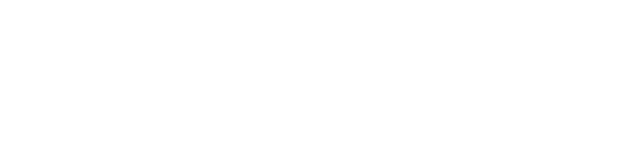
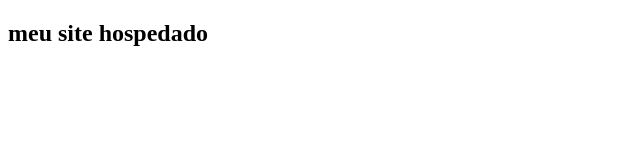
Before and after one commit to juliavftas-hub/notas-de-estudos-ads, a plain HTML site: page index.html in a window 1280 px wide. Shown: the whole page, without its empty margins (0-640 px from the left). Drawn offline with Linux system fonts and the light colour scheme.

Commit message:
meu segundo commit

```diff
--- a/index.html
+++ b/index.html
@@ -6,6 +6,10 @@
     <title>Document</title>
 </head>
 <body>
+    <h2>
+        meu site hospedado
+
+    </h2>
 
 </body>
 </html>
```
